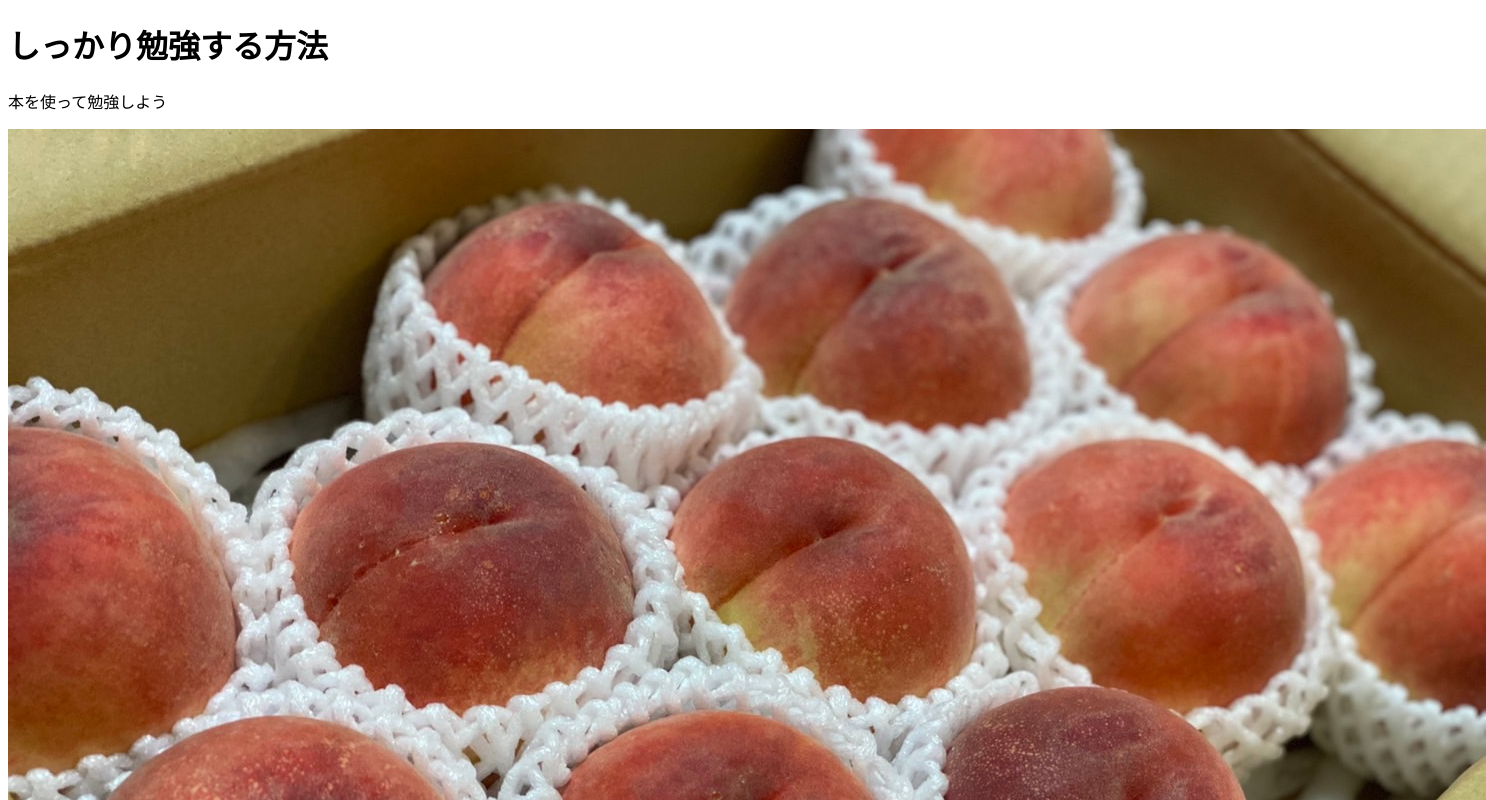
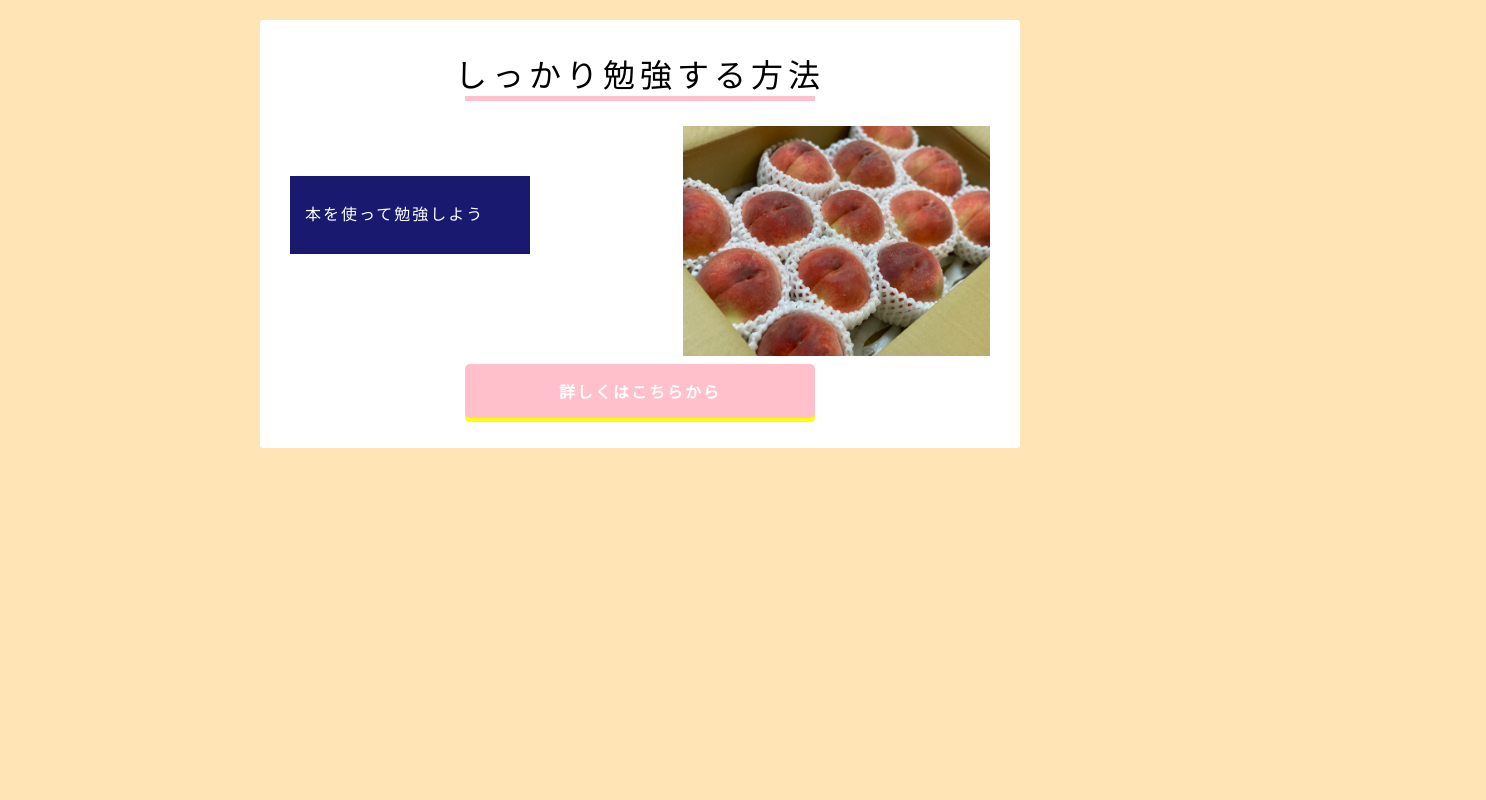
Before and after one commit to Sari7happy/STUDY, a plain HTML site: page index.html in a window 1280 px wide. Shown: the top 800 px of the page, 1486 px wide, since content can reach past the window. Drawn offline with Linux system fonts and the light colour scheme.

Commit message:
CSS勉強” #

```diff
--- a/index.html
+++ b/index.html
@@ -3,9 +3,9 @@
 <head>
 <meta charset="UTF-8">
     <meta http-equiv="X-UA-Compatible" content="IE=edge">
-
+    <link rel="stylesheet" href="style.css" />
     <title>STUDY</title>
-
+    <link rel="stylesheet" href="style.css" />
 </head>
 <body>
     <h1>しっかり勉強する方法</h1>
--- a/style.css
+++ b/style.css
@@ -1,3 +1,67 @@
 h1{
     font-weight:normal;
+    padding: bottom 10px;
+    text-align: center;
+    position: relative;
+    margin:0 0 30px 0;
+    letter-spacing:5px;
 }
+p{
+    width:30%;
+    line-height:3;
+    display:inline-block;
+    background-color:midnightblue;
+    padding:15px;
+    position:relative;
+    z-index: 999;
+    margin: 50px 0 0 ;
+    color:#fff;
+    letter-spacing: 2px;
+}
+a{
+    color: #fff;
+    text-decoration: none;
+    background-color: pink;
+    display:block ;
+    padding: 15px 25px;
+    border-radius: 5px;
+    box-shadow:0 4px 0 0 yellow;
+    font-weight: bold;
+    width: 300px;
+    text-align: center;
+    margin: 110px auto 0;
+    letter-spacing: 2px;
+}
+h1::after{
+    content:"";
+    display: block;
+    border-bottom: solid 5px pink;
+    position: absolute;
+    width: 350px;
+    right:0;
+    left:0;
+    margin:auto;
+    bottom: -5px;
+
+}
+html{
+    background-color:moccasin;
+
+}
+body{
+    background-color: #fff;
+    padding: 30px 30px 30px;
+    max-width: 700px;
+    margin: 20px auto;
+    box-shadow: 0px 2px 5px 0px rgba(0,0,0 0.18);
+    border-radius: 3px;
+    position: relative;
+}
+img{
+    height: 230px;
+    display: inline-block;
+    vertical-align: top;
+    position: absolute;
+    right: 30px;
+
+}
```
